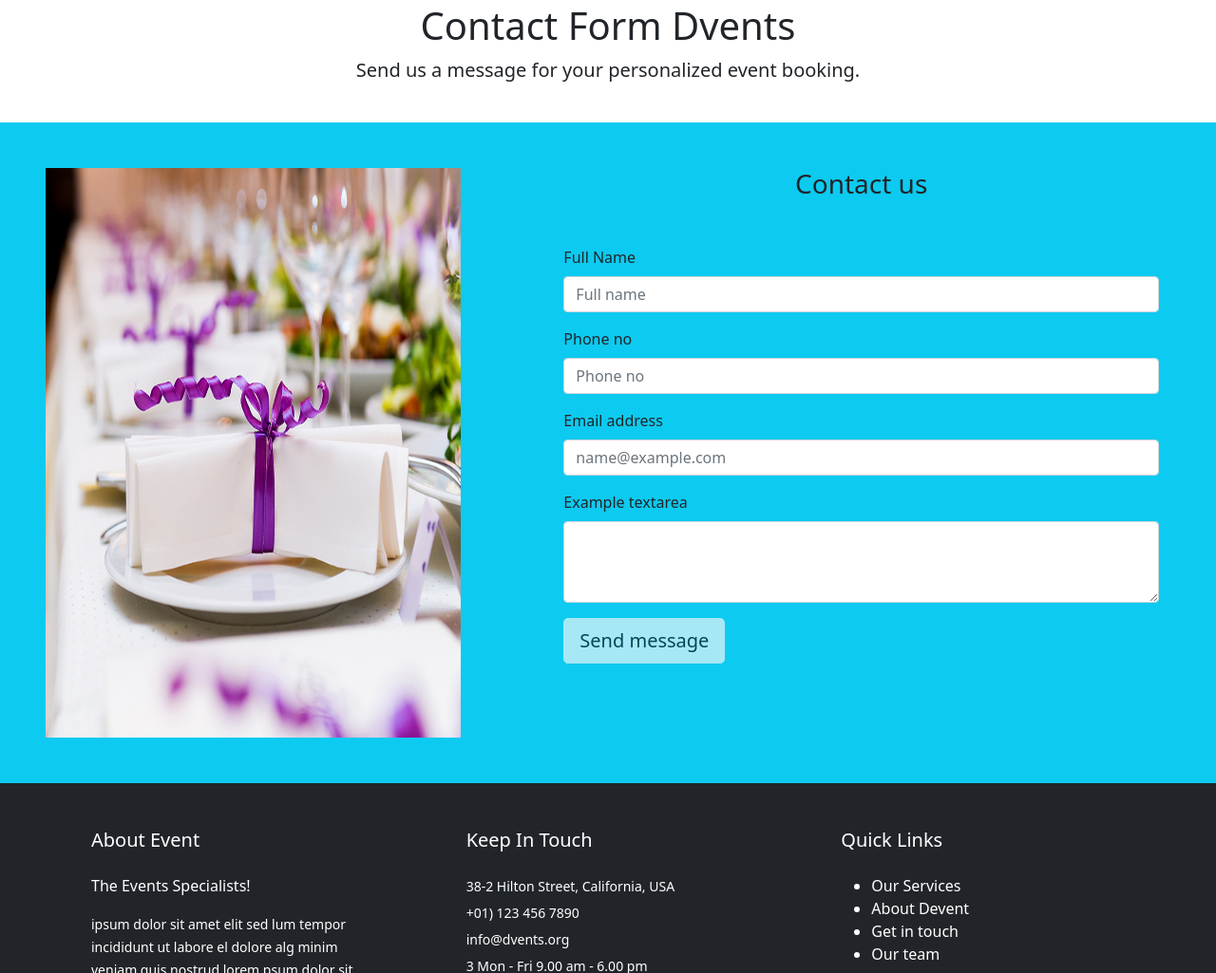
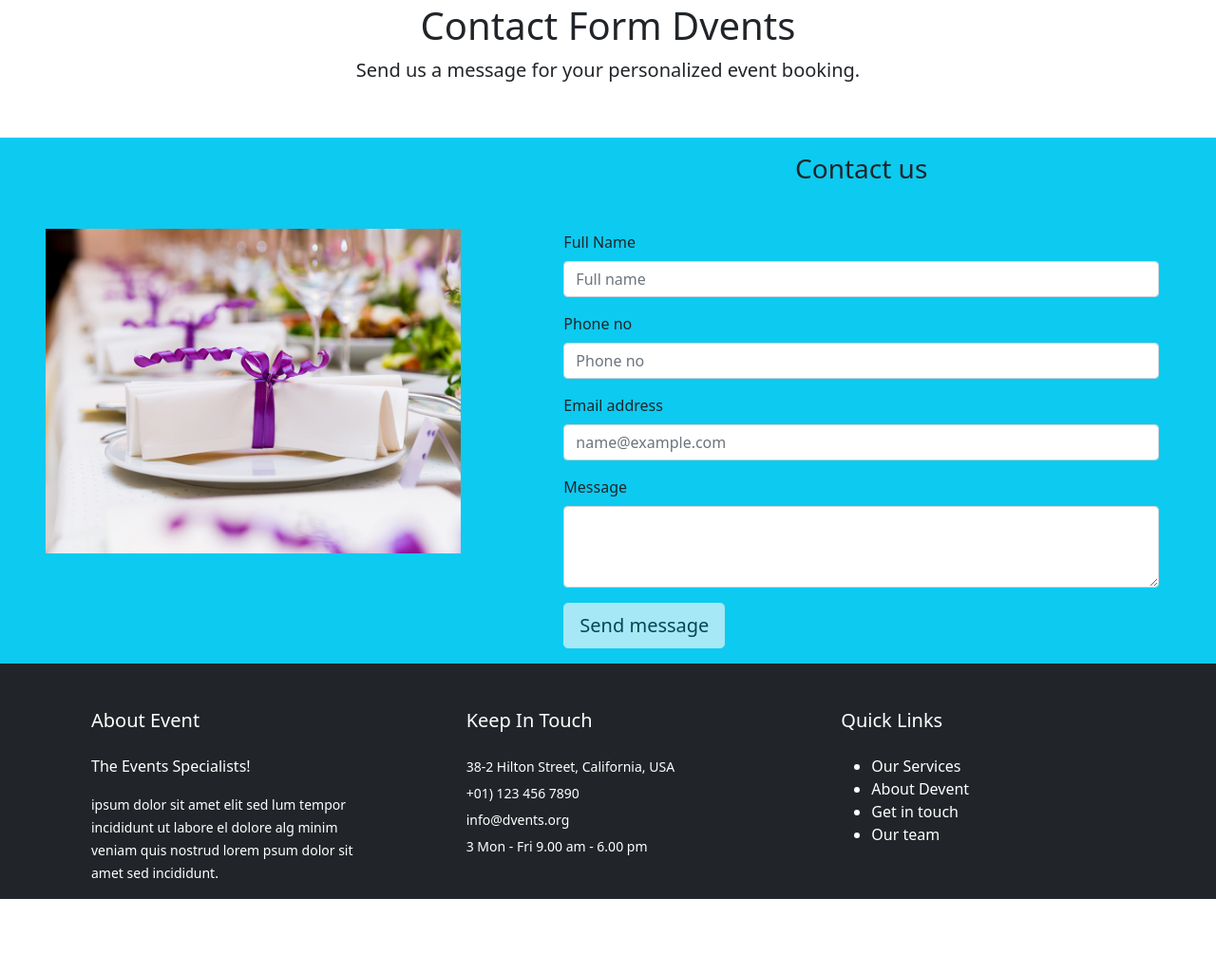
Before and after one commit to anu20k/event_website, a plain HTML site: page index.html in a window 1280 px wide. Shown: the part 4094-5119 px from the top of the page at 95% size. After the commit the page ends 5041 px from the top, so only its background shows below. Drawn offline with nearby package versions, Linux system fonts and the light colour scheme.

Commit message:
Add files via upload

```diff
--- a/index.css
+++ b/index.css
@@ -43,6 +43,7 @@ body{
     background-color: rgb(1, 112, 203);
 }
 .img-size{
-    height: 600px;
-    width: 100vh;
+    /* height: 500px; */
+    width: 80vh;
+    display: block;
 }
--- a/index.html
+++ b/index.html
@@ -15,7 +15,7 @@
     <link rel="stylesheet" href="index.css">
 </head>
 
-<body class="mx-sm-auto">
+<body class="mx-sm-auto me-sm-0">
     <div id=" home mx-0-sm me-0">
         <div
             class="d-flex flex-column flex-md-row align-items-center pb-2  border-bottom sticky-top fixed-top bg-light">
@@ -291,14 +291,14 @@
                 <p class="fs-5">Send us a message for your personalized event booking.</p>
             </div>
 
-            <div class="container-fluid mt5">
+            <div class="container-fluid mt-3">
                 <div class="row mx-auto-sm">
-                    <div class="col-sm-12 col-lg-5 bg-info p-5">
-                        <img src="img\form.jpg" class="img-fluid img-size" alt="...">
+                    <div class="col-sm-12 col-lg-5 bg-info p-5 ">
+                        <img src="img\form.jpg" class="img-fluid img-size mt-5" alt="...">
 
                     </div>
                     <div class="col-sm-12 col-lg-7 bg-info">
-                        <h3 class="text-center mt-5 mb-5">Contact us</h3>
+                        <h3 class="text-center mt-3 mb-5">Contact us</h3>
                         <div class="mb-3 ms-5 me-5">
                             <label for="exampleFormControlInput1" class="form-label">Full Name</label>
                             <input type="text" class="form-control" id="exampleFormControlInput1"
@@ -315,7 +315,7 @@
                                 placeholder="name@example.com">
                         </div>
                         <div class="mb-3 ms-5 me-5">
-                            <label for="exampleFormControlTextarea1" class="form-label">Example textarea</label>
+                            <label for="exampleFormControlTextarea1" class="form-label">Message</label>
                             <textarea class="form-control" id="exampleFormControlTextarea1" rows="3"></textarea>
                         </div>
                         <div class="mb-3 ms-5">
```
